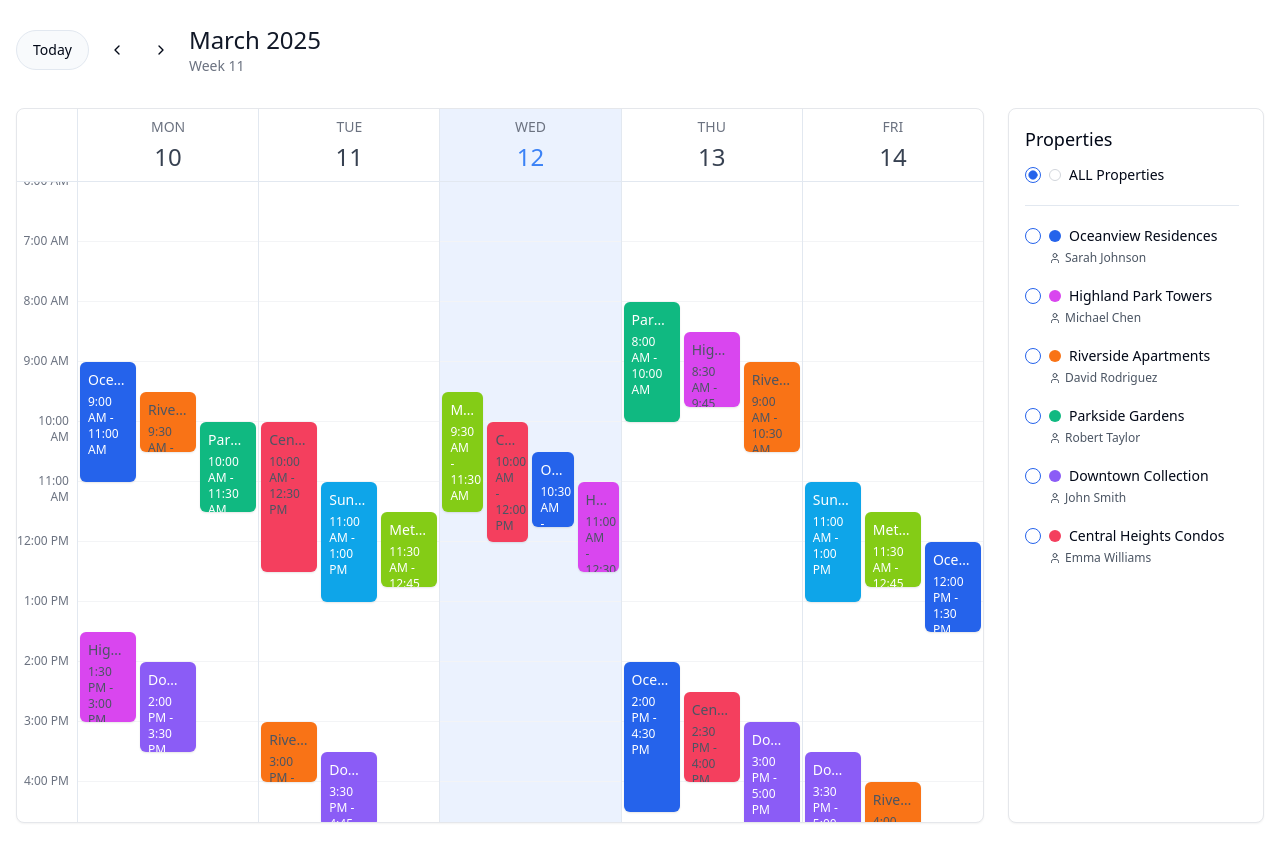
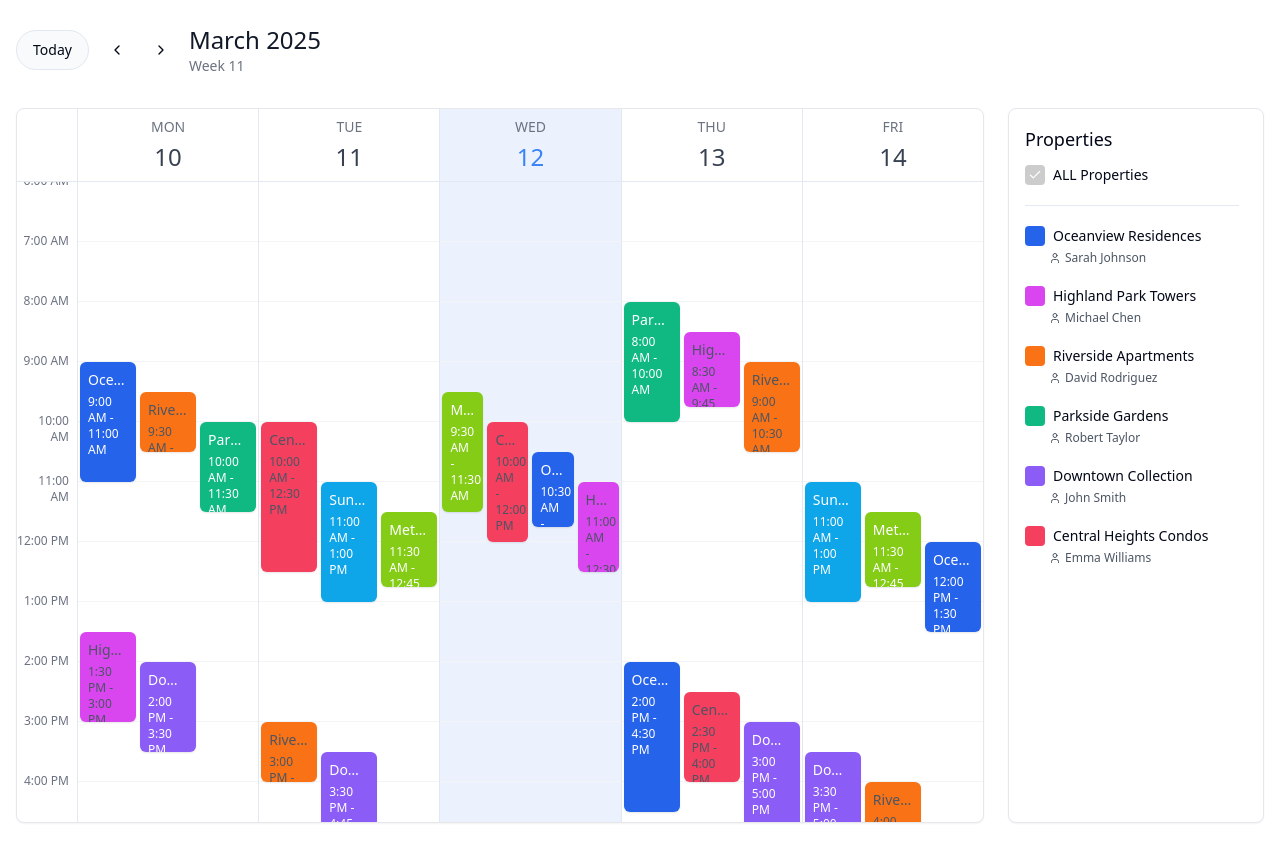
Before and after one commit to ZhuyuNtzh/broker-calendar-viewer-80, a React (Vite) app: page / in a window 1280 px wide. Built offline with nearby package versions, Linux system fonts and the light colour scheme.

Commit message:
Update radio button styling
Modify radio button styling to use property color.

```diff
--- /dev/null
+++ b/src/components/PropertyRadioItem.tsx
@@ -0,0 +1,32 @@
+
+import * as React from "react";
+import * as RadioGroupPrimitive from "@radix-ui/react-radio-group";
+import { Check } from "lucide-react";
+import { cn } from "@/lib/utils";
+
+interface PropertyRadioItemProps extends React.ComponentPropsWithoutRef<typeof RadioGroupPrimitive.Item> {
+  color: string;
+}
+
+export const PropertyRadioItem = React.forwardRef<
+  React.ElementRef<typeof RadioGroupPrimitive.Item>,
+  PropertyRadioItemProps
+>(({ className, color, ...props }, ref) => {
+  return (
+    <RadioGroupPrimitive.Item
+      ref={ref}
+      className={cn(
+        "aspect-square h-5 w-5 rounded-sm text-white ring-offset-background focus:outline-none focus-visible:ring-2 focus-visible:ring-ring focus-visible:ring-offset-2 disabled:cursor-not-allowed disabled:opacity-50",
+        className
+      )}
+      style={{ backgroundColor: color }}
+      {...props}
+    >
+      <RadioGroupPrimitive.Indicator className="flex items-center justify-center">
+        <Check className="h-3.5 w-3.5 text-white" />
+      </RadioGroupPrimitive.Indicator>
+    </RadioGroupPrimitive.Item>
+  );
+});
+
+PropertyRadioItem.displayName = "PropertyRadioItem";
--- a/src/pages/Index.tsx
+++ b/src/pages/Index.tsx
@@ -1,14 +1,16 @@
+
 import React, { useState, useMemo } from 'react';
 import CalendarHeader from '@/components/CalendarHeader';
 import WeeklyCalendar from '@/components/WeeklyCalendar';
 import { addWeeks, subWeeks } from 'date-fns';
 import { generateMockTimeSlots } from '@/data/mockData';
-import { RadioGroup, RadioGroupItem } from '@/components/ui/radio-group';
+import { RadioGroup } from '@/components/ui/radio-group';
 import { Label } from '@/components/ui/label';
 import { Separator } from '@/components/ui/separator';
 import { User, Calendar as CalendarIcon } from 'lucide-react';
 import type { TimeSlot } from '@/utils/calendarUtils';
 import { getProjectColor } from '@/utils/calendarUtils';
+import { PropertyRadioItem } from '@/components/PropertyRadioItem';
 
 const Index = () => {
   const [currentDate, setCurrentDate] = useState(new Date());
@@ -108,12 +110,15 @@ const Index = () => {
                 className="space-y-3 max-h-[400px] overflow-y-auto pr-2"
               >
                 <div className="flex items-center space-x-2">
-                  <RadioGroupItem value="ALL" id="project-all" />
+                  <PropertyRadioItem
+                    value="ALL"
+                    id="project-all"
+                    color="#ccc"
+                  />
                   <Label
                     htmlFor="project-all"
-                    className="text-sm cursor-pointer font-medium flex items-center"
+                    className="text-sm cursor-pointer font-medium"
                   >
-                    <span className="border border-gray-300 w-3 h-3 rounded-full mr-2"></span>
                     ALL Properties
                   </Label>
                 </div>
@@ -126,18 +131,15 @@ const Index = () => {
                   return (
                     <div key={projectName} className="flex flex-col">
                       <div className="flex items-center space-x-2">
-                        <RadioGroupItem
+                        <PropertyRadioItem
                           value={projectName}
                           id={`project-${projectName}`}
+                          color={projectColor}
                         />
                         <Label
                           htmlFor={`project-${projectName}`}
-                          className="text-sm cursor-pointer font-medium flex items-center"
+                          className="text-sm cursor-pointer font-medium"
                         >
-                          <span
-                            className="w-3 h-3 rounded-full mr-2 inline-block"
-                            style={{ backgroundColor: projectColor }}
-                          ></span>
                           {projectName}
                         </Label>
                       </div>
```
